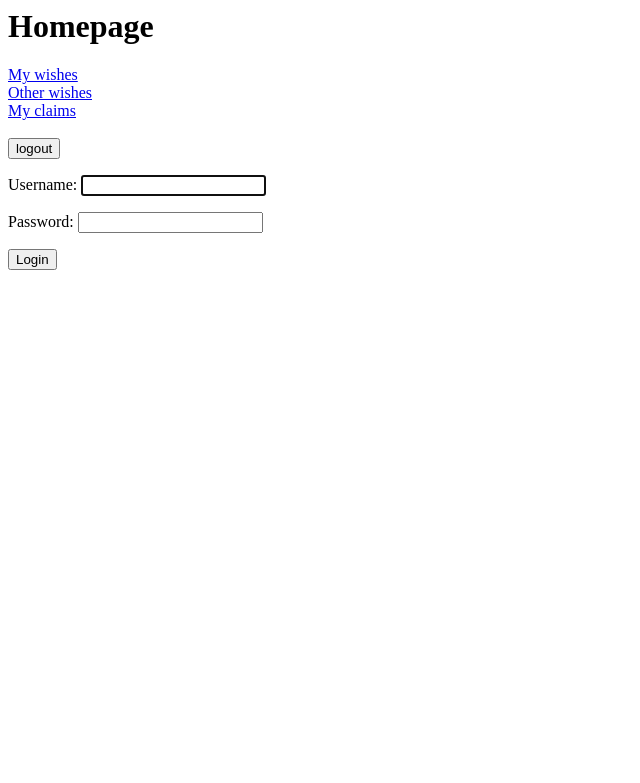
After one commit to rogfrich/gifts, a Django app: page /login/ in a window 1280 px wide. The commit adds this page. Shown: the top 783 px of the page, without its empty margins (0-640 px from the left). Run offline with Django 5.2, Linux system fonts and the light colour scheme.

Commit message:
Set up login / logout capability and restrict pages based on login status

```diff
--- a/config/settings.py
+++ b/config/settings.py
@@ -127,3 +127,7 @@ STATIC_URL = 'static/'
 # https://docs.djangoproject.com/en/5.1/ref/settings/#default-auto-field
 
 DEFAULT_AUTO_FIELD = 'django.db.models.BigAutoField'
+
+LOGIN_URL = 'login'
+LOGIN_REDIRECT_URL = 'my_wishes'
+LOGOUT_REDIRECT_URL = 'login'
--- a/config/urls.py
+++ b/config/urls.py
@@ -15,9 +15,12 @@ Including another URLconf
     2. Add a URL to urlpatterns:  path('blog/', include('blog.urls'))
 """
 from django.contrib import admin
-from django.urls import include, path
+from gifts.views import CustomLoginView, CustomLogoutView
+from django.urls import path, include
 
 urlpatterns = [
     path('admin/', admin.site.urls),
     path('', include('gifts.urls')),
+    path('login/', CustomLoginView.as_view(), name='login'),
+    path('logout/', CustomLogoutView.as_view(), name='logout'),
 ]
--- /dev/null
+++ b/gifts/templates/gifts/base.html
@@ -0,0 +1,22 @@
+
+<html>
+
+<head>
+    <title>Gifts</title>
+
+<body>
+<h1>Homepage</h1>
+
+<a href="{% url 'my_wishes' %}">My wishes</a><br>
+<a href="{% url 'other_wishes' %}">Other wishes</a><br>
+<a href="{% url 'my_claims' %}">My claims</a><br><br>
+
+<form method="post" action="{% url 'logout' %}">
+    {% csrf_token %}
+    <button type="submit">logout</button>
+</form>
+{% block content %}{% endblock %}
+
+</body>
+
+</html>
--- /dev/null
+++ b/gifts/templates/gifts/login.html
@@ -0,0 +1,9 @@
+{% extends 'gifts/base.html' %}
+
+{% block content %}
+<form method="post">
+    {% csrf_token %}
+    {{ form.as_p }}
+    <button type="submit">Login</button>
+</form>
+{% endblock %}
--- /dev/null
+++ b/gifts/templates/gifts/logout.html
@@ -0,0 +1,5 @@
+{% extends 'gifts/base.html' %}
+
+{% block content %}
+LOGOUT
+{% endblock %}
--- a/gifts/templates/gifts/my-claims.html
+++ b/gifts/templates/gifts/my-claims.html
@@ -1 +1,5 @@
+{% extends 'gifts/base.html' %}
+
+{% block content %}
 This is a placeholder for my-claims.html
+{% endblock %}
--- a/gifts/templates/gifts/my-wishes.html
+++ b/gifts/templates/gifts/my-wishes.html
@@ -1 +1,5 @@
-This is a placeholder for my_wishes.html
+{% extends 'gifts/base.html' %}
+
+{% block content %}
+This is a placeholder for my-wishes.html
+{% endblock %}
--- a/gifts/templates/gifts/other-wishes.html
+++ b/gifts/templates/gifts/other-wishes.html
@@ -1 +1,5 @@
+{% extends 'gifts/base.html' %}
+
+{% block content %}
 This is a placeholder for other-wishes.html
+{% endblock %}
--- a/gifts/urls.py
+++ b/gifts/urls.py
@@ -1,5 +1,5 @@
 from django.urls import path
-from django.contrib.auth import views as auth_views
+
 
 from .views import home
 from .views import my_wishes
@@ -11,8 +11,7 @@ from .views import my_claims
 
 urlpatterns = [
     path('', home, name='home'),
-    path('login/', auth_views.LoginView.as_view(), name='login'),
-    path('logout/', auth_views.LogoutView.as_view(), name='logout'),
+
     path('wishes/', other_wishes, name='other_wishes'),
     path('my-wishes/', my_wishes, name='my_wishes'),
     path('my-claims/', my_claims, name='my_claims'),
--- a/gifts/views.py
+++ b/gifts/views.py
@@ -1,16 +1,31 @@
-from django.shortcuts import render
+from django.shortcuts import render, redirect
+from django.contrib.auth.decorators import login_required
+from .models import Wish
+from django.contrib.auth.views import LoginView, LogoutView
+
+class CustomLoginView(LoginView):
+    template_name = 'gifts/login.html'
+    next_page = 'my_wishes'
+
+class CustomLogoutView(LogoutView):
+    template_name = 'gifts/login.html'
 
 
 # Create your views here.
 def home(request):
-    return render(request, 'gifts/homepage.html')
+    if request.user.is_authenticated:
+        return redirect('my_wishes')
+    return redirect('login')
 
 
+@login_required
 def my_wishes(request):
     return render(request, 'gifts/my-wishes.html')
 
+@login_required
 def other_wishes(request):
     return render(request, 'gifts/other-wishes.html')
 
+@login_required
 def my_claims(request):
     return render(request, 'gifts/my-claims.html')
```
